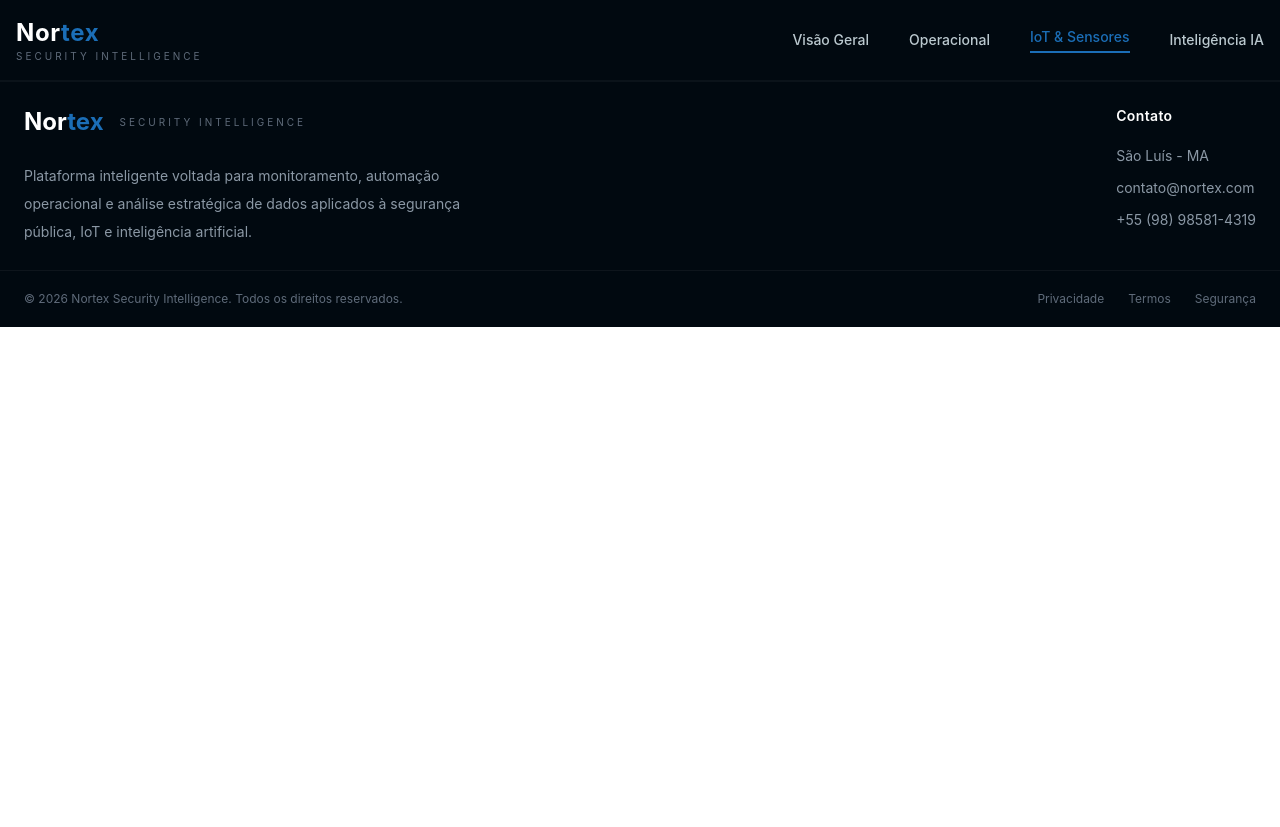
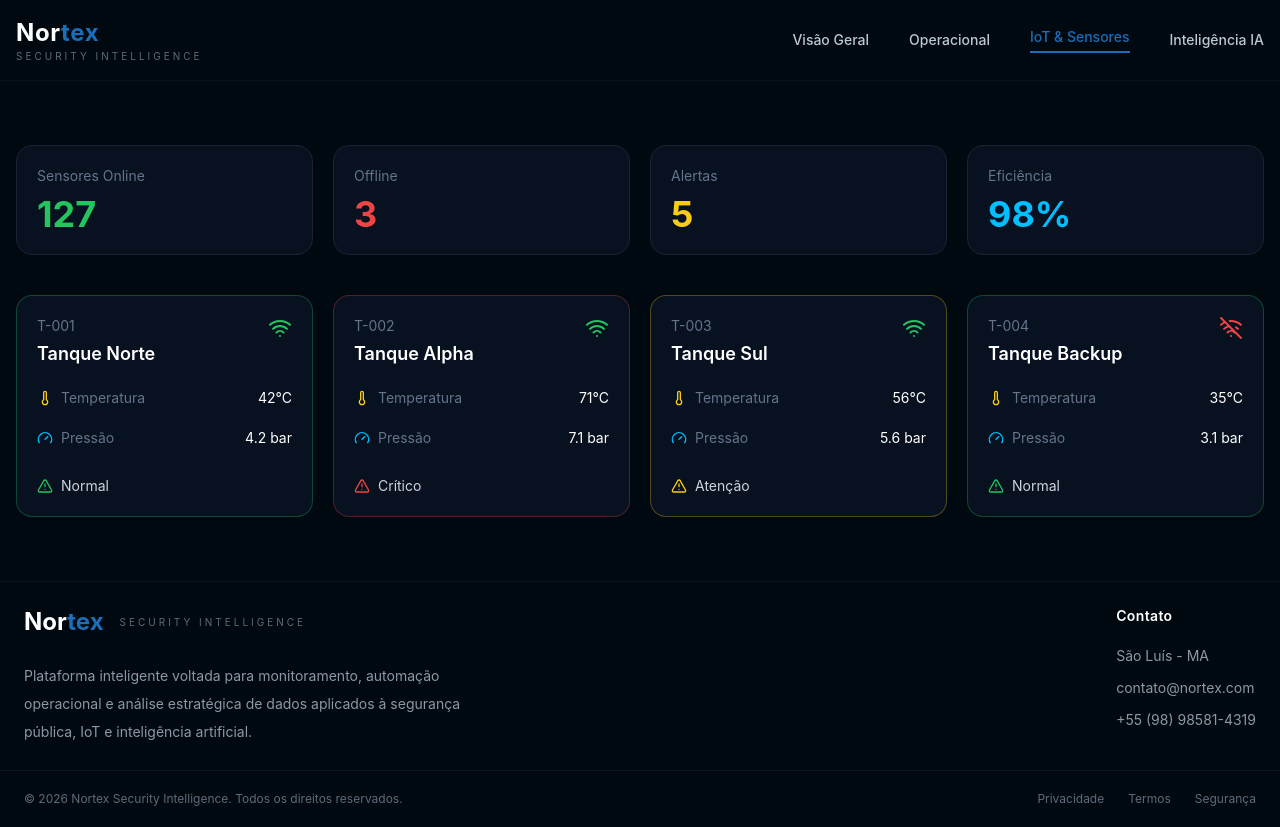
Before and after one commit to gabrielsilveiralim/nortex-global, a React (Vite) app: page /iot in a window 1280 px wide. Before the commit the page ends 800 px from the top, so only its background shows below. Built offline with nearby package versions, Linux system fonts and the light colour scheme.

Commit message:
feat: page iot and ia

```diff
--- a/src/pages/home/home.tsx
+++ b/src/pages/home/home.tsx
@@ -34,7 +34,7 @@ export default function Home() {
     return (
         <>
         <Header />
-        <main className='h-full w-full bg-[#010919]'>
+        <main className='h-full w-full bg-[#010910]'>
           <section className='mx-auto w-full max-w-7xl px-4 py-8'>
 
             <div className='grid grid-cols-1 gap-5 sm:grid-cols-2 xl:grid-cols-4'>
--- a/src/pages/ia/ia.tsx
+++ b/src/pages/ia/ia.tsx
@@ -1,12 +1,114 @@
 import Header from "../../components/layout/Header";
 import Footer from "../../components/layout/Footer";
+import { BrainCircuit, TrendingUp, ShieldAlert, Bot, Radar, Cpu } from "lucide-react";
+import { ResponsiveContainer, AreaChart, Area, XAxis, YAxis, CartesianGrid, Tooltip } from "recharts";
 
-export default function IA() {
+const forecastData = [
+  { year: "2020", value: 1200 },
+  { year: "2021", value: 1500 },
+  { year: "2022", value: 1720 },
+  { year: "2023", value: 2100 },
+  { year: "2024", value: 2380 },
+  { year: "2025*", value: 2650 }
+];
+
+const aiCards = [
+  {
+    title: "Previsão de Atrasos",
+    value: "12.4%",
+    icon: BrainCircuit,
+    color: "#A78BFA"
+  },
+  {
+    title: "Risco Operacional",
+    value: "Médio",
+    icon: ShieldAlert,
+    color: "#FACC15"
+  },
+  {
+    title: "Forecast Custos",
+    value: "$41M",
+    icon: TrendingUp,
+    color: "#22C55E"
+  },
+  {
+    title: "Prob. Falha",
+    value: "3.8%",
+    icon: Cpu,
+    color: "#EF4444"
+  },
+  {
+    title: "ML Insight",
+    value: "↑8.3%",
+    icon: Radar,
+    color: "#00BFFF"
+  },
+  {
+    title: "IA Score",
+    value: "B+",
+    icon: Bot,
+    color: "#F97316"
+  }
+];
+
+export default function ia() {
   return (
     <>
-    <Header />
+      <Header />
+      <main className='h-full bg-[#010910]'>
+        <section className='mx-auto w-full max-w-7xl px-4 py-16'>
+          <div className='grid grid-cols-1 gap-5 md:grid-cols-2 xl:grid-cols-3'>
 
-    <Footer />
+            {aiCards.map((card, index) => (
+              <div key={index}
+                className='rounded-2xl border border-[#1A2333] bg-[#07111F] p-5'>
+                <div className='mb-5 flex items-start justify-between'>
+                  <p className='text-sm text-[#64748B]'>  {card.title} </p>
+                  <card.icon  size={22} style={{ color: card.color }} />
+                </div>
+                <span className='text-4xl font-bold' style={{ color: card.color }}> {card.value} </span>
+                <p className='mt-3 text-sm text-[#64748B]'> Processamento inteligente em tempo real. </p>
+              </div>
+            ))}
+          </div>
+
+          <div className='mt-10 rounded-2xl border border-[#1A2333] bg-[#07111F] p-6'>
+            <div className='mb-6'>
+              <h2 className='text-2xl font-semibold text-white'> Projeção IA</h2>
+              <p className='mt-2 text-sm text-[#64748B]'> Crescimento previsto pelo modelo de inteligência artificial. </p>
+            </div>
+
+            <ResponsiveContainer width='100%' height={350}>
+              <AreaChart data={forecastData}>
+                <defs>
+                  <linearGradient id='forecast'>
+                    <stop
+                      offset='5%'
+                      stopColor='#A78BFA'
+                      stopOpacity={0.3} />
+                    <stop
+                      offset='95%'
+                      stopColor='#A78BFA'
+                      stopOpacity={0} />
+                  </linearGradient>
+                </defs>
+
+                <CartesianGrid stroke='#1A2333' />
+                <XAxis dataKey='year' stroke='#64748B'/>
+                <YAxis stroke='#64748B' />
+                <Tooltip />
+                <Area
+                  type='monotone'
+                  dataKey='value'
+                  stroke='#A78BFA'
+                  fill='url(#forecast)'
+                  strokeWidth={3} />
+              </AreaChart>
+            </ResponsiveContainer>
+          </div>
+        </section>
+      </main>
+      <Footer />
     </>
   );
 }
--- a/src/pages/iot/iot.tsx
+++ b/src/pages/iot/iot.tsx
@@ -1,12 +1,132 @@
 import Header from "../../components/layout/Header";
 import Footer from "../../components/layout/Footer";
+import { Wifi, WifiOff, Thermometer, Gauge,AlertTriangle } from "lucide-react";
+
+const sensors = [
+  {
+    id: "T-001",
+    name: "Tanque Norte",
+    temp: 42,
+    pressure: 4.2,
+    status: "Normal",
+    online: true
+  },
+  {
+    id: "T-002",
+    name: "Tanque Alpha",
+    temp: 71,
+    pressure: 7.1,
+    status: "Crítico",
+    online: true
+  },
+  {
+    id: "T-003",
+    name: "Tanque Sul",
+    temp: 56,
+    pressure: 5.6,
+    status: "Atenção",
+    online: true
+  },
+  {
+    id: "T-004",
+    name: "Tanque Backup",
+    temp: 35,
+    pressure: 3.1,
+    status: "Normal",
+    online: false
+  }
+];
 
 export default function Iot() {
   return (
     <>
-    <Header />
+      <Header />
+      <main className='h-full bg-[#010910]'>
+        <section className='mx-auto w-full max-w-7xl px-4 py-16'>
+          <div className='grid grid-cols-2 gap-5 lg:grid-cols-4'>
+            <div className='rounded-2xl border border-[#1A2333] bg-[#07111F] p-5'>
+              <p className='text-sm text-[#64748B]'> Sensores Online </p>
+              <span className='mt-2 block text-4xl font-bold text-[#22C55E]'> 127 </span>
+            </div>
 
-    <Footer />
+            <div className='rounded-2xl border border-[#1A2333] bg-[#07111F] p-5'>
+              <p className='text-sm text-[#64748B]'> Offline </p>
+              <span className='mt-2 block text-4xl font-bold text-[#EF4444]'> 3 </span>
+            </div>
+
+            <div className='rounded-2xl border border-[#1A2333] bg-[#07111F] p-5'>
+              <p className='text-sm text-[#64748B]'> Alertas </p>
+              <span className='mt-2 block text-4xl font-bold text-[#FACC15]'> 5 </span>
+            </div>
+
+            <div className='rounded-2xl border border-[#1A2333] bg-[#07111F] p-5'>
+              <p className='text-sm text-[#64748B]'> Eficiência </p>
+              <span className='mt-2 block text-4xl font-bold text-[#00BFFF]'>  98% </span>
+            </div>
+          </div>
+
+          <div className='mt-10 grid grid-cols-1 gap-5 md:grid-cols-2 xl:grid-cols-4'>
+            {sensors.map((sensor, index) => (
+              <div key={index}
+                className={`rounded-2xl border p-5 ${sensor.status === "Crítico"
+                    ? "border-[#EF4444]/30"
+                    : sensor.status === "Atenção"
+                      ? "border-[#FACC15]/30"
+                      : "border-[#22C55E]/30"
+                  } bg-[#07111F]`}>
+                <div className='mb-5 flex items-start justify-between'>
+                  <div>
+                    <p className='text-sm text-[#64748B]'> {sensor.id} </p>
+                    <h2 className='mt-1 text-lg font-semibold text-white'> {sensor.name} </h2>
+                  </div>
+
+                  {sensor.online ? (
+                    <Wifi className='text-[#22C55E]' />
+                  ) : (
+                    <WifiOff className='text-[#EF4444]' />
+                  )}
+                </div>
+
+                <div className='space-y-5'>
+                  <div>
+                    <div className='mb-2 flex items-center justify-between'>
+                      <div className='flex items-center gap-2'>
+                        <Thermometer size={16} className='text-[#FACC15]'/>
+                        <span className='text-sm text-[#64748B]'> Temperatura </span>
+                      </div>
+                      <span className='text-sm text-white'> {sensor.temp}°C </span>
+                    </div>
+                  </div>
+
+                  <div>
+                    <div className='mb-2 flex items-center justify-between'>
+                      <div className='flex items-center gap-2'>
+                        <Gauge size={16} className='text-[#00BFFF]'/>
+                        <span className='text-sm text-[#64748B]'> Pressão </span>
+                      </div>
+                      <span className='text-sm text-white'> {sensor.pressure} bar </span>
+                    </div>
+                  </div>
+
+                  <div className='flex items-center gap-2 pt-2'>
+                    <AlertTriangle size={16} className={
+                        sensor.status === "Crítico"
+                          ? "text-[#EF4444]"
+                          : sensor.status === "Atenção"
+                            ? "text-[#FACC15]"
+                            : "text-[#22C55E]"
+                      } />
+
+                    <span className='text-sm text-[#CBD5E1]'>  {sensor.status} </span>
+                  </div>
+                </div>
+              </div>
+            ))}
+          </div>
+        </section>
+      </main>
+
+      <Footer />
     </>
   );
 }
--- a/src/pages/operational/operational.tsx
+++ b/src/pages/operational/operational.tsx
@@ -86,7 +86,7 @@ export default function Operational() {
     return (
         <>
         <Header />
-        <main className='h-full w-full bg-[#010919]'>
+        <main className='h-full w-full bg-[#010910]'>
           <section className='mx-auto w-full max-w-7xl px-4 py-16'>
             <div className='overflow-x-auto rounded-2xl border border-[#1A2333] bg-[#07111F] p-6'>
                <div className='mb-6 flex items-center justify-between'>
```
